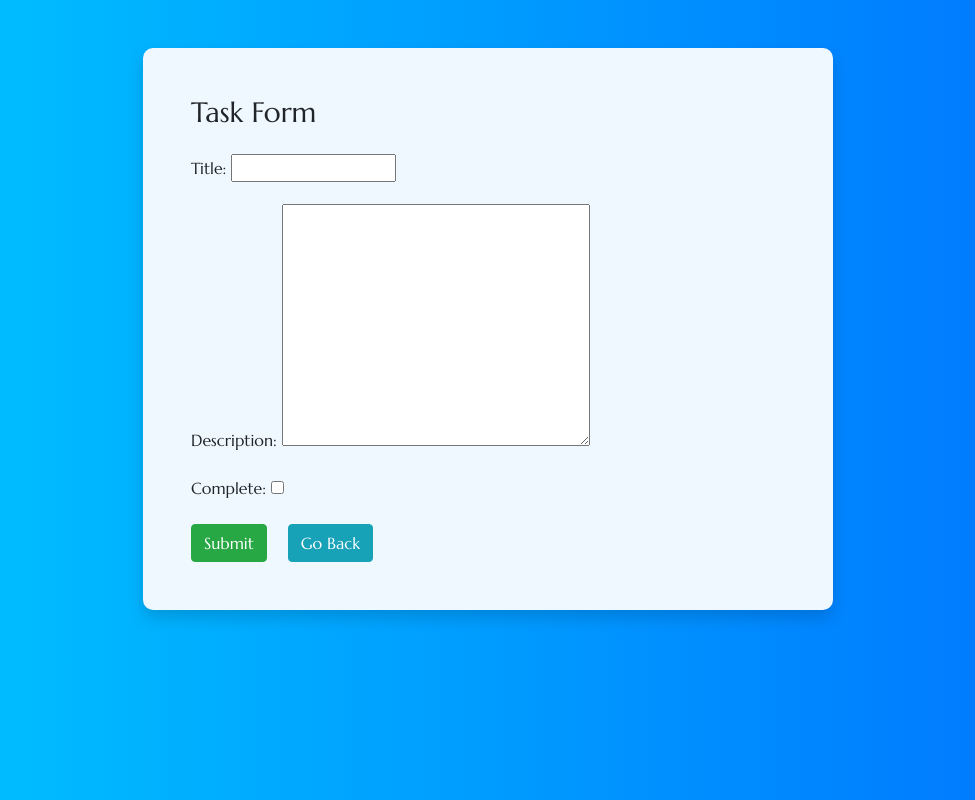
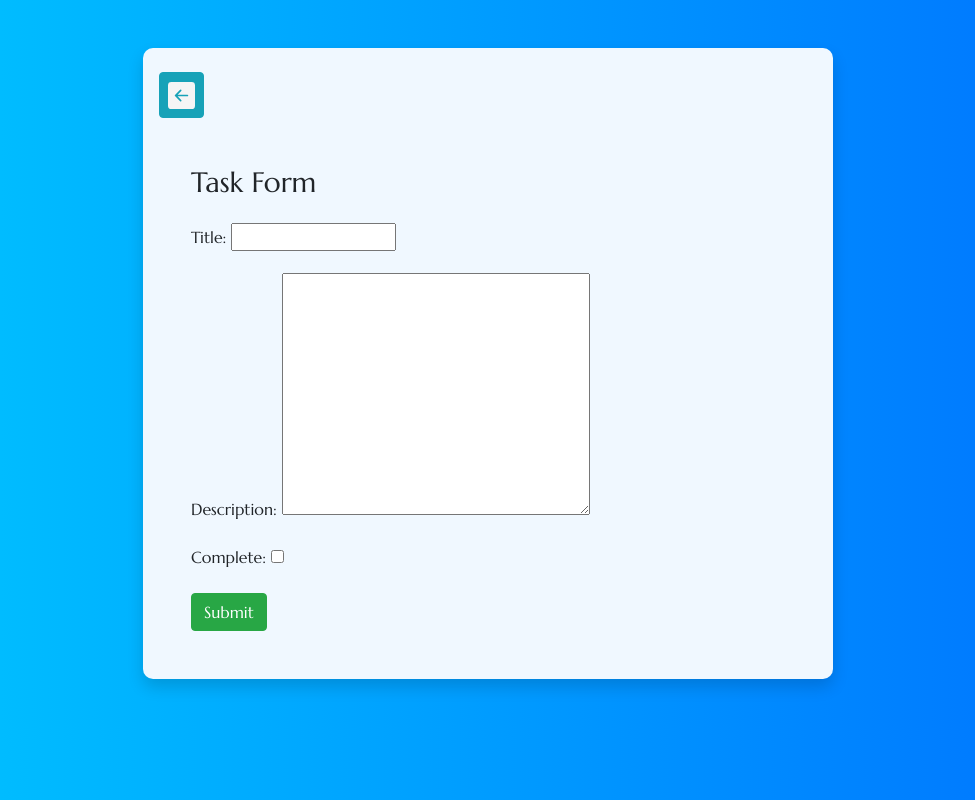
Before and after one commit to Prasanthisandaka2005/Todolist-django, a Django app: page /task-create/ in a window 1280 px wide. Shown: the whole page, without its empty margins (152-1127 px from the left). Run offline with Django 4.2, Linux system fonts and the light colour scheme; a user stored in the database is signed in; some libraries are stand-ins or nearby versions; some web fonts are replaced.

Commit message:
Update task_form.html

```diff
--- a/base/templates/base/task_form.html
+++ b/base/templates/base/task_form.html
@@ -1,13 +1,16 @@
 {% extends "base/main.html" %}
 {% block content %}
+<a href="{% url 'tasks' %}"><button class="btn btn-info text-white mt-4 ml-3 p-2"><svg xmlns="http://www.w3.org/2000/svg" width="27" height="27" fill="whitesmoke" class="bi bi-arrow-left-square-fill" viewBox="0 0 16 16">
+  <path d="M16 14a2 2 0 0 1-2 2H2a2 2 0 0 1-2-2V2a2 2 0 0 1 2-2h12a2 2 0 0 1 2 2v12zm-4.5-6.5H5.707l2.147-2.146a.5.5 0 1 0-.708-.708l-3 3a.5.5 0 0 0 0 .708l3 3a.5.5 0 0 0 .708-.708L5.707 8.5H11.5a.5.5 0 0 0 0-1z"/>
+</svg></button></a>
 <div class="p-5">
+
 <h3 class="font-h pb-3">Task Form</h3>
 
 <form method="POST" action="">
     {% csrf_token %}
     {{form.as_p}}
     <input  class="btn btn-success" type="submit" value="Submit">
-    <a href="{% url 'tasks' %}"><button class="btn btn-info text-white ml-3">Go Back</button></a>
 
 </form>
 </div>
```
